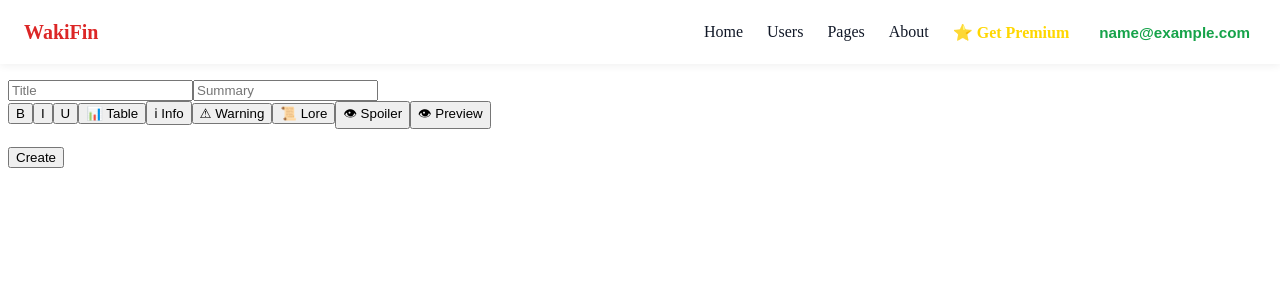
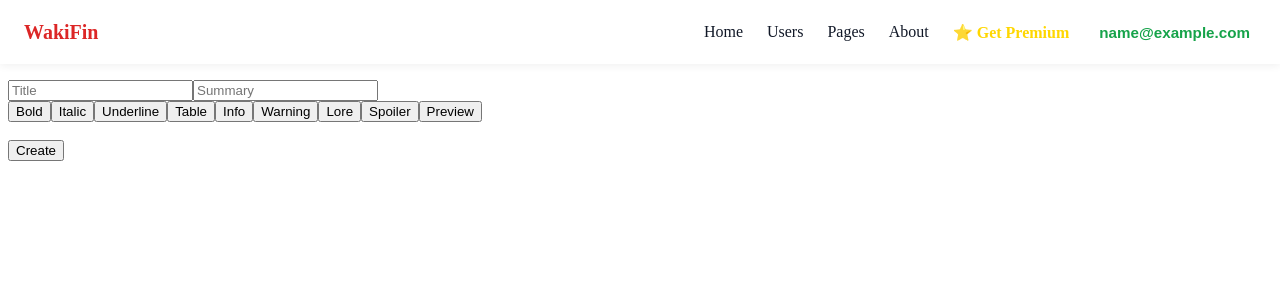
Before and after one commit to knm251mov-rgb/WakiFin, a React (Vite) app in the folder frontend/: page /pages/create in a window 1280 px wide. Shown: the top 300 px of the page. Built offline with nearby package versions, Linux system fonts and the light colour scheme; no server answers; sample sign-in values are in the browser's storage; the HTML template or start-up script is replaced by a standard one.

Commit message:
оновлення premium

```diff
--- a/frontend/src/pages/PageCreate.jsx
+++ b/frontend/src/pages/PageCreate.jsx
@@ -1,8 +1,11 @@
 import { useState, useRef, useEffect } from "react";
+import { useNavigate } from "react-router-dom";
 
 const API = import.meta.env.VITE_API_BASE;
 
 export default function PageCreate() {
+  const navigate = useNavigate();
+
   const [title, setTitle] = useState("");
   const [summary, setSummary] = useState("");
   const [content, setContent] = useState("");
@@ -11,37 +14,43 @@ export default function PageCreate() {
 
   const editorRef = useRef(null);
 
-  /* 🔐 Отримуємо користувача з JWT */
+  /* ---------- AUTH ---------- */
   useEffect(() => {
     const token = localStorage.getItem("token");
-    if (!token) return;
+    if (!token) {
+      navigate("/login");
+      return;
+    }
 
     try {
       const payload = JSON.parse(atob(token.split(".")[1]));
       setUser(payload);
-    } catch {}
-  }, []);
+    } catch {
+      navigate("/login");
+    }
+  }, [navigate]);
 
   const isPremium = user?.role === "premium" || user?.role === "admin";
 
   /* ---------- FORMAT ---------- */
-  const cmd = (c, v = null) => {
-    document.execCommand(c, false, v);
-    editorRef.current.focus();
+  const cmd = (command, value = null) => {
+    document.execCommand(command, false, value);
+    editorRef.current?.focus();
   };
 
   /* ---------- PREMIUM: TABLE ---------- */
   const insertTable = () => {
-    if (!isPremium) return alert("Premium only");
+    if (!isPremium) return;
 
-    const rows = +prompt("Rows:", 2);
-    const cols = +prompt("Cols:", 2);
+    const rows = Number(prompt("Rows:", 2));
+    const cols = Number(prompt("Columns:", 2));
+    if (!rows || !cols) return;
 
     let html = "<table border='1'><tbody>";
     for (let r = 0; r < rows; r++) {
       html += "<tr>";
       for (let c = 0; c < cols; c++) {
-        html += "<td>...</td>";
+        html += "<td>Cell</td>";
       }
       html += "</tr>";
     }
@@ -50,20 +59,20 @@ export default function PageCreate() {
     document.execCommand("insertHTML", false, html);
   };
 
-  /* ---------- PREMIUM: CUSTOM BLOCK ---------- */
+  /* ---------- PREMIUM: BLOCKS ---------- */
   const insertBlock = (type) => {
-    if (!isPremium) return alert("Premium only");
+    if (!isPremium) return;
 
     const html = `
-      <div class="block ${type}">
-        <strong>${type.toUpperCase()}:</strong>
+      <div class="custom-block ${type}">
+        <strong>${type.toUpperCase()}</strong>
         <p>Text...</p>
       </div>
     `;
     document.execCommand("insertHTML", false, html);
   };
 
-  /* ---------- PREMIUM: IMAGE DRAG ---------- */
+  /* ---------- PREMIUM: IMAGE DROP ---------- */
   const onDropImage = (e) => {
     if (!isPremium) return;
 
@@ -76,7 +85,7 @@ export default function PageCreate() {
       document.execCommand(
         "insertHTML",
         false,
-        `<img src="${reader.result}" />`
+        `<img src="${reader.result}" alt="" />`
       );
     };
     reader.readAsDataURL(file);
@@ -90,33 +99,54 @@ export default function PageCreate() {
         "Content-Type": "application/json",
         Authorization: "Bearer " + localStorage.getItem("token"),
       },
-      body: JSON.stringify({ title, summary, content }),
+      body: JSON.stringify({
+        title,
+        summary,
+        content,
+      }),
     });
 
-    if (res.ok) location.href = "/pages";
+    if (res.ok) navigate("/pages");
   };
 
   return (
     <div className="page-container">
-      <h1>Create Page</h1>
+      <h1>Create page</h1>
 
-      <input placeholder="Title" value={title} onChange={e => setTitle(e.target.value)} />
-      <input placeholder="Summary" value={summary} onChange={e => setSummary(e.target.value)} />
+      {!isPremium && (
+        <div className="premium-hint">
+          Some editor features are available only for premium users.
+        </div>
+      )}
+
+      <input
+        placeholder="Title"
+        value={title}
+        onChange={(e) => setTitle(e.target.value)}
+      />
+
+      <input
+        placeholder="Summary"
+        value={summary}
+        onChange={(e) => setSummary(e.target.value)}
+      />
 
       {/* TOOLBAR */}
       <div className="toolbar">
-        <button onClick={() => cmd("bold")}>B</button>
-        <button onClick={() => cmd("italic")}>I</button>
-        <button onClick={() => cmd("underline")}>U</button>
+        <button onClick={() => cmd("bold")}>Bold</button>
+        <button onClick={() => cmd("italic")}>Italic</button>
+        <button onClick={() => cmd("underline")}>Underline</button>
 
         {isPremium && (
           <>
-            <button onClick={insertTable}>📊 Table</button>
-            <button onClick={() => insertBlock("info")}>ℹ Info</button>
-            <button onClick={() => insertBlock("warning")}>⚠ Warning</button>
-            <button onClick={() => insertBlock("lore")}>📜 Lore</button>
-            <button onClick={() => insertBlock("spoiler")}>👁 Spoiler</button>
-            <button onClick={() => setPreview(!preview)}>👁 Preview</button>
+            <button onClick={insertTable}>Table</button>
+            <button onClick={() => insertBlock("info")}>Info</button>
+            <button onClick={() => insertBlock("warning")}>Warning</button>
+            <button onClick={() => insertBlock("lore")}>Lore</button>
+            <button onClick={() => insertBlock("spoiler")}>Spoiler</button>
+            <button onClick={() => setPreview((p) => !p)}>
+              {preview ? "Edit" : "Preview"}
+            </button>
           </>
         )}
       </div>
@@ -127,9 +157,9 @@ export default function PageCreate() {
           ref={editorRef}
           contentEditable
           className="editor"
-          onInput={e => setContent(e.currentTarget.innerHTML)}
+          onInput={(e) => setContent(e.currentTarget.innerHTML)}
           onDrop={onDropImage}
-          onDragOver={e => e.preventDefault()}
+          onDragOver={(e) => e.preventDefault()}
         />
       ) : (
         <div
```
